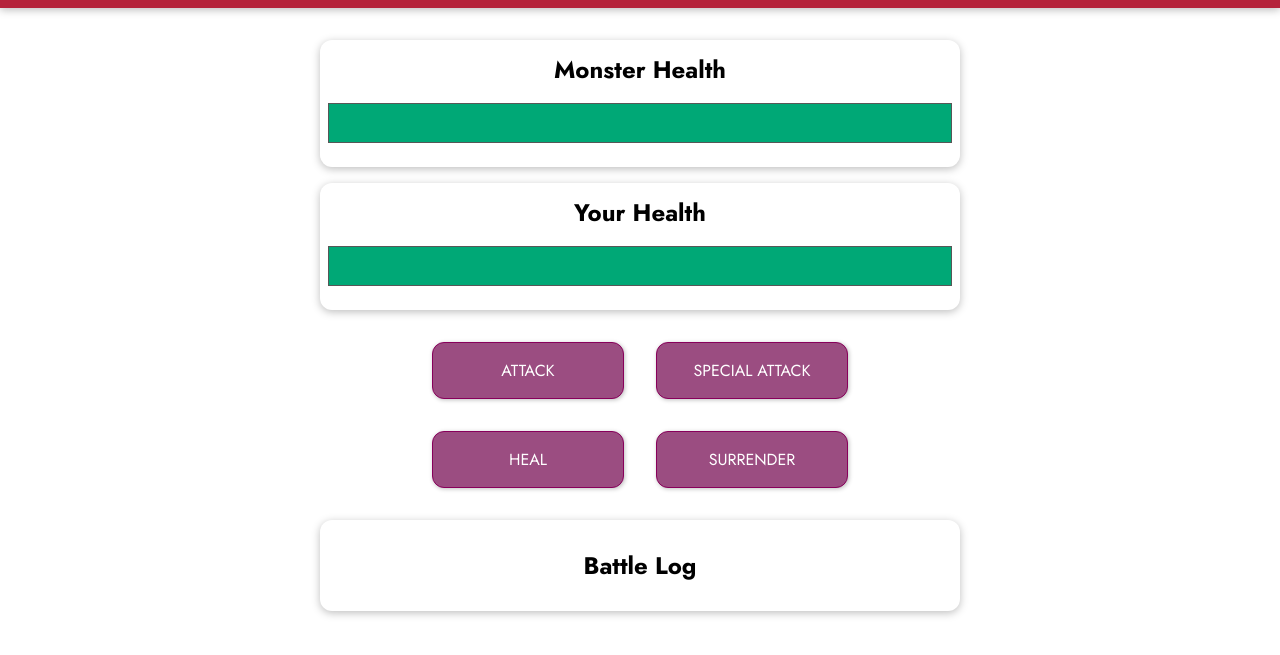
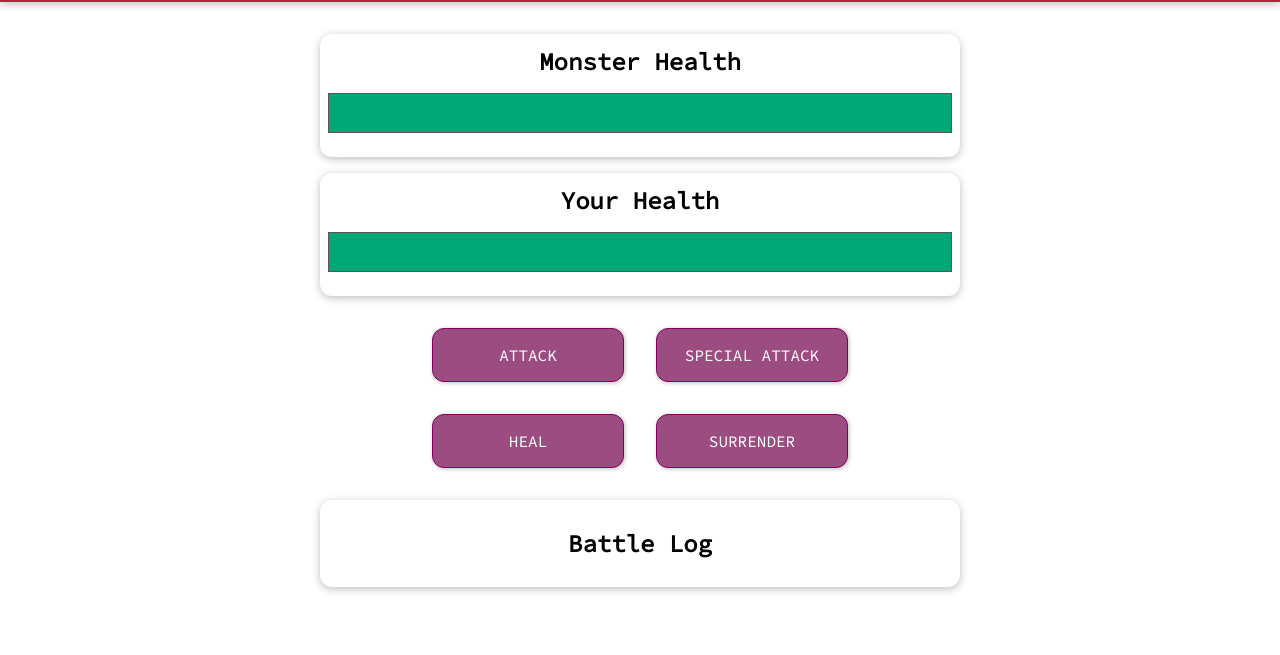
Before and after one commit to adrianjiga/monster-slayer, a plain HTML site: page index.html in a window 1280 px wide. Shown: the part 97-752 px from the top of the page. Drawn offline with nearby package versions, Linux system fonts and the light colour scheme.

Commit message:
final retouches and add readme

```diff
--- a/index.html
+++ b/index.html
@@ -4,8 +4,10 @@
     <meta charset="UTF-8" />
     <meta name="viewport" content="width=device-width, initial-scale=1.0" />
     <title>Vue Basics</title>
+    <link rel="preconnect" href="https://fonts.googleapis.com" />
+    <link rel="preconnect" href="https://fonts.gstatic.com" crossorigin />
     <link
-      href="https://fonts.googleapis.com/css2?family=Jost:wght@400;700&display=swap"
+      href="https://fonts.googleapis.com/css2?family=Source+Code+Pro&display=swap"
       rel="stylesheet"
     />
     <link rel="stylesheet" href="styles.css" />
--- a/styles.css
+++ b/styles.css
@@ -3,7 +3,7 @@
 }
 
 html {
-  font-family: "Jost", sans-serif;
+  font-family: "Source Code Pro", sans-serif;
 }
 
 body {
@@ -65,7 +65,7 @@ button {
   border: 1px solid #88005b;
   background-color: #9b4d81;
   color: white;
-  padding: 1rem 2rem;
+  padding: 1rem 1rem;
   border-radius: 12px;
   margin: 1rem;
   width: 12rem;
```
Also changed, not shown: README.md (added).
